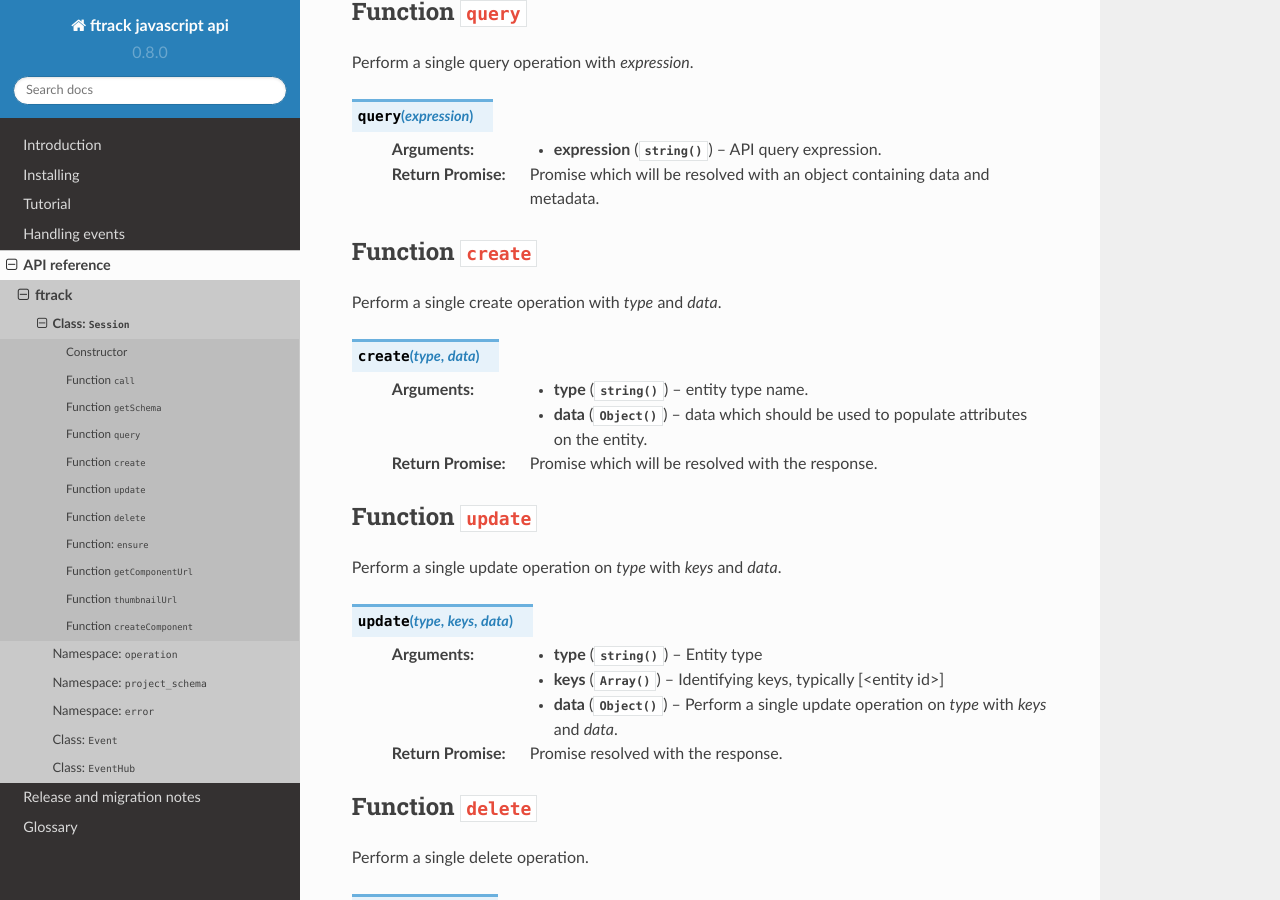
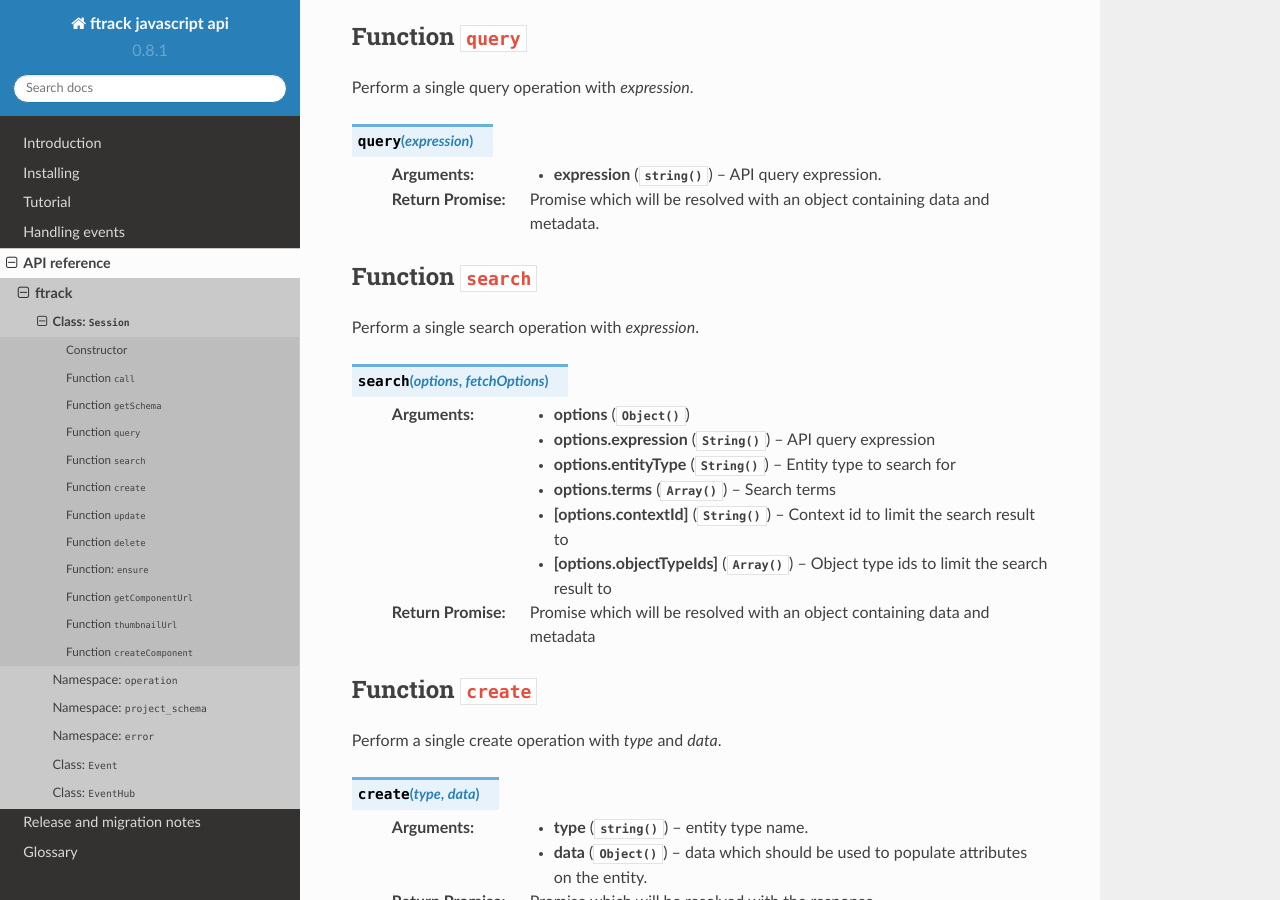
Before and after one commit to ftrackhq/ftrack-javascript, a Sphinx documentation site: the page built from doc/api_reference/session.rst, in a window 1280 px wide and 900 px high, scrolled down 1684 px. Built offline with Sphinx 7.4.7 and the Read the Docs theme 2.0.0, drawn with Linux system fonts in a browser that asks for light colours.

```diff
--- a/doc/api_reference/session.rst
+++ b/doc/api_reference/session.rst
@@ -73,6 +73,21 @@ Perform a single query operation with *expression*.
     :return Promise: Promise which will be resolved with an object containing
                      data and metadata.
 
+
+Function ``search``
+==================
+
+Perform a single search operation with *expression*.
+
+.. js:function:: search(options, fetchOptions)
+
+    :param Object   options:
+    :param String   options.expression:     API query expression
+    :param String   options.entityType:     Entity type to search for
+    :param Array options.terms:          Search terms
+    :param String   [options.contextId]:    Context id to limit the search result to
+    :param Array [options.objectTypeIds]: Object type ids to limit the search result to
+    :return Promise: Promise which will be resolved with an object containing data and metadata
 
 Function ``create``
 ===================
--- a/package.json
+++ b/package.json
@@ -1,6 +1,6 @@
 {
   "name": "ftrack-javascript-api",
-  "version": "0.8.0",
+  "version": "0.8.1",
   "description": "JavaScript API for ftrack.",
   "main": "lib/index.js",
   "scripts": {
```
Also changed, not shown: doc/release/release_notes.rst (+26 -0 lines).
